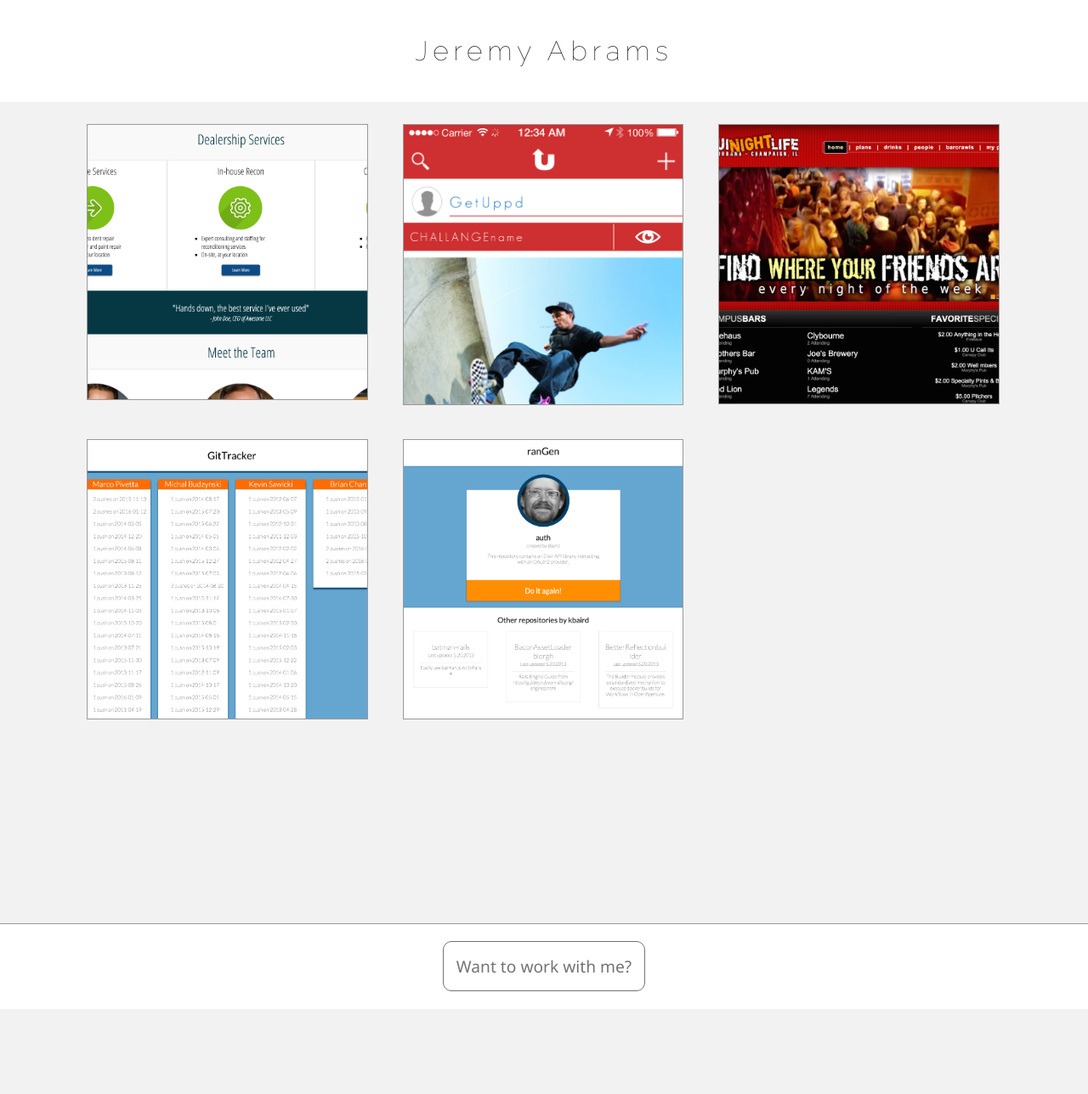
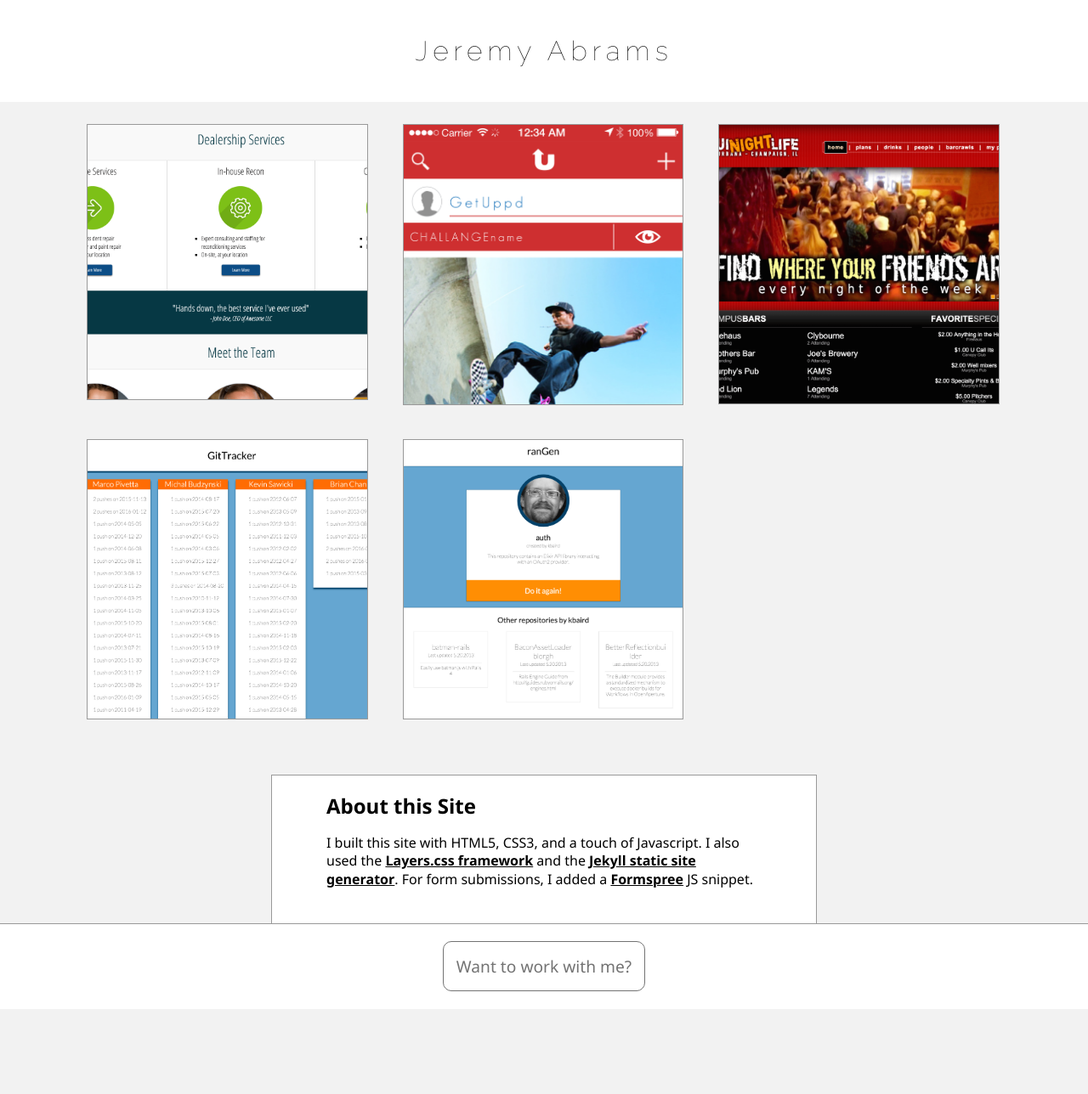
Before and after one commit to jabrams2/portfolio, a Jekyll site: the page built from index.html, in a window 1280 px wide. Shown: the whole page at 85% size. Built offline with Jekyll 4.4.1, drawn with Linux system fonts in a browser that asks for light colours.

Commit message:
add about site paragraph

```diff
--- a/assets/css/styles.css
+++ b/assets/css/styles.css
@@ -114,28 +114,31 @@ figure:hover .img-overlay {
 	overflow: auto;
 }
 
-/*
+
 .portfolio-container-summary {
 	background-color: #ffffff;
-	text-align: justify;
-	width:100%;
+	border:1px solid #999999;
+	text-align: left;
+	width:50%;
+	min-width:320px;
+  max-width:700px;
 	max-height:100%;
 	overflow: auto;
 	margin:0 auto;
 	margin-bottom:100px;
 	margin-top:25px;
-	padding:20px;
+	padding:20px 0px 20px 0px;
 }
 
 .portfolio-container-summary div {
-	max-width:50%;
+	max-width:80%;
 	margin: 0 auto;
 }
 
 
 .portfolio-container-summary h2 {
 	margin-top:0px;
-}*/
+}
 
 #bottom-nav {
 	position: fixed;
--- a/index.html
+++ b/index.html
@@ -77,5 +77,16 @@ layout: default
       </div>
     </div>
     <div class="clear"></div>
+
+    <!-- ABOUT THIS SITE -->
+    <div class="portfolio-container-summary">
+      <div>
+        <h2>About this Site</h2>
+        <p>
+        I built this site with HTML5, CSS3, and a touch of Javascript.
+        I also used the <a href="http://eiskis.net/layers/">Layers.css framework</a> and the <a href="https://jekyllrb.com/">Jekyll static site generator</a>. For form submissions, I added a <a href="http://formspree.io/">Formspree</a> JS snippet.
+      </p>
+      </div>
+    </div>
 </section>
 </body>
```
Also changed, not shown: 3 other files.
